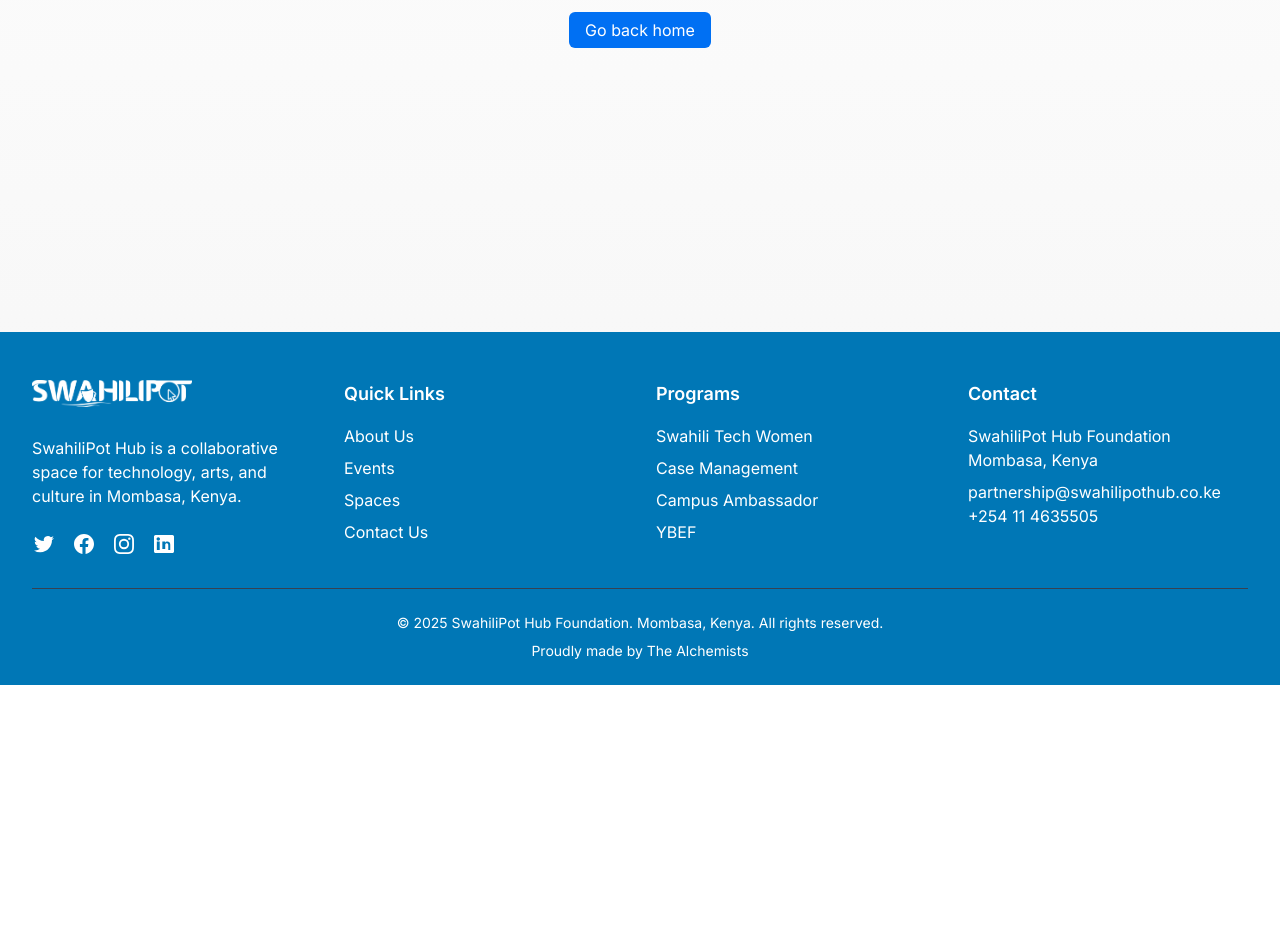
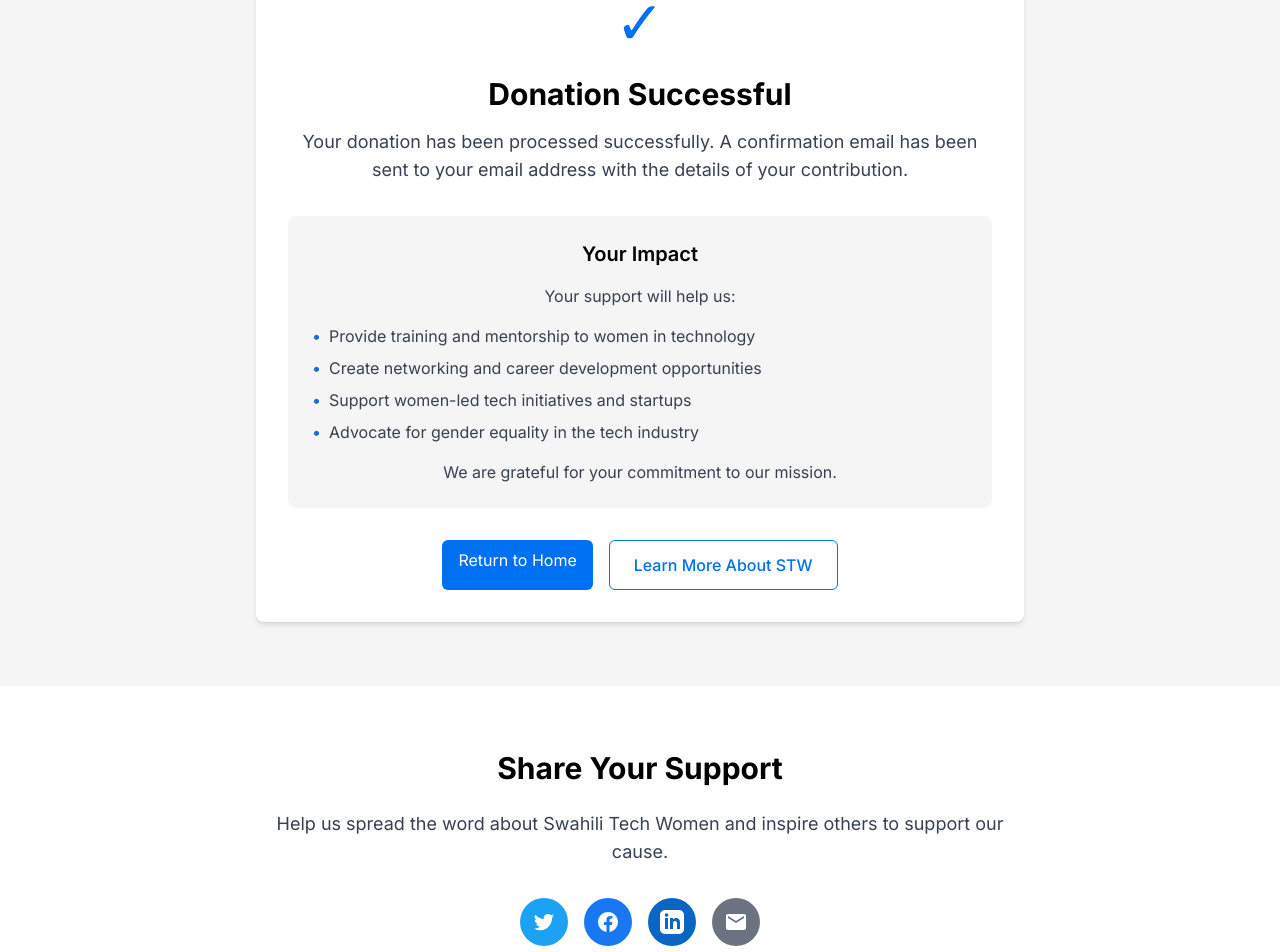
Before and after one commit to MosesKerempe/swahilipot-cloned, a Next.js app: page /stwdonate/success in a window 1280 px wide. Before the commit this address had no page. Shown: the part 540-1492 px from the top of the page. Before the commit the page ends 1225 px from the top, so only its background shows below. Built offline with nearby package versions, Linux system fonts and the light colour scheme.

Commit message:
add donations directory files

```diff
--- /dev/null
+++ b/src/pages/stwdonate/membership.tsx
@@ -0,0 +1,23 @@
+import React from 'react';
+import MembershipHero from '@/components/stw/MembershipHero';
+import MemberShipForm from '@/components/stw/MembershipForm';
+import STWExplanation from '@/components/stw/STWExplanation';
+
+export default function MembershipPage() {
+  return (
+    <>
+      <MembershipHero />
+      <STWExplanation />
+      <MemberShipForm />
+    </>
+  );
+}
+
+export async function getStaticProps() {
+  return {
+    props: {
+      title: "Join Swahili Tech Women - SwahiliPot Hub",
+      description: "Become part of a supportive community of women in technology. Together, we learn, grow, and create opportunities."
+    }
+  };
+}
--- /dev/null
+++ b/src/pages/stwdonate/success.tsx
@@ -0,0 +1,118 @@
+import React from 'react';
+import Link from 'next/link';
+
+export default function SuccessPage() {
+  return (
+    <>
+      <section className="bg-gradient-to-r from-primary to-secondary text-white py-20">
+        <div className="container-custom mx-auto">
+          <div className="max-w-3xl">
+            <h1 className="text-4xl md:text-6xl font-bold mb-6">
+              Thank You for Your Support!
+            </h1>
+            <p className="text-xl mb-8">
+              Your contribution will help empower women in technology across East Africa.
+            </p>
+          </div>
+        </div>
+      </section>
+
+      <section className="py-16 bg-light dark:bg-gray-800">
+        <div className="container-custom mx-auto">
+          <div className="max-w-3xl mx-auto">
+            <div className="bg-white dark:bg-gray-700 p-8 rounded-lg shadow-md text-center">
+              <div className="text-6xl text-primary mb-6">✓</div>
+              <h2 className="text-3xl font-bold mb-4">Donation Successful</h2>
+              <p className="text-lg text-gray-700 dark:text-gray-300 mb-8">
+                Your donation has been processed successfully. A confirmation email has been sent to your email address with the details of your contribution.
+              </p>
+
+              <div className="bg-light dark:bg-gray-800 p-6 rounded-lg mb-8">
+                <h3 className="text-xl font-semibold mb-4">Your Impact</h3>
+                <p className="text-gray-700 dark:text-gray-300 mb-4">
+                  Your support will help us:
+                </p>
+                <ul className="space-y-2 text-left mb-4">
+                  <li className="flex items-start">
+                    <span className="text-primary mr-2">•</span>
+                    <span className="text-gray-700 dark:text-gray-300">Provide training and mentorship to women in technology</span>
+                  </li>
+                  <li className="flex items-start">
+                    <span className="text-primary mr-2">•</span>
+                    <span className="text-gray-700 dark:text-gray-300">Create networking and career development opportunities</span>
+                  </li>
+                  <li className="flex items-start">
+                    <span className="text-primary mr-2">•</span>
+                    <span className="text-gray-700 dark:text-gray-300">Support women-led tech initiatives and startups</span>
+                  </li>
+                  <li className="flex items-start">
+                    <span className="text-primary mr-2">•</span>
+                    <span className="text-gray-700 dark:text-gray-300">Advocate for gender equality in the tech industry</span>
+                  </li>
+                </ul>
+                <p className="text-gray-700 dark:text-gray-300">
+                  We are grateful for your commitment to our mission.
+                </p>
+              </div>
+
+              <div className="flex flex-wrap justify-center gap-4">
+                <Link href="/" className="btn">
+                  Return to Home
+                </Link>
+                <Link href="/programs/swahili-tech-women" className="bg-transparent border border-primary text-primary px-6 py-3 rounded-md font-medium hover:bg-primary hover:text-white transition-colors">
+                  Learn More About STW
+                </Link>
+              </div>
+            </div>
+          </div>
+        </div>
+      </section>
+
+      <section className="py-16 bg-white dark:bg-gray-900">
+        <div className="container-custom mx-auto">
+          <div className="max-w-3xl mx-auto text-center">
+            <h2 className="text-3xl font-bold mb-6">Share Your Support</h2>
+            <p className="text-lg text-gray-700 dark:text-gray-300 mb-8">
+              Help us spread the word about Swahili Tech Women and inspire others to support our cause.
+            </p>
+
+            <div className="flex justify-center space-x-4">
+              <a href="https://twitter.com/intent/tweet?text=I%20just%20supported%20Swahili%20Tech%20Women%20to%20help%20bridge%20the%20gender%20gap%20in%20technology.%20Join%20me!%20https://swahilipothub.co.ke/stwdonate/support-stw" target="_blank" rel="noopener noreferrer" className="bg-[#1DA1F2] text-white p-3 rounded-full hover:bg-opacity-90 transition-colors">
+                <svg className="h-6 w-6" fill="currentColor" viewBox="0 0 24 24">
+                  <path d="M8.29 20.251c7.547 0 11.675-6.253 11.675-11.675 0-.178 0-.355-.012-.53A8.348 8.348 0 0022 5.92a8.19 8.19 0 01-2.357.646 4.118 4.118 0 001.804-2.27 8.224 8.224 0 01-2.605.996 4.107 4.107 0 00-6.993 3.743 11.65 11.65 0 01-8.457-4.287 4.106 4.106 0 001.27 5.477A4.072 4.072 0 012.8 9.713v.052a4.105 4.105 0 003.292 4.022 4.095 4.095 0 01-1.853.07 4.108 4.108 0 003.834 2.85A8.233 8.233 0 012 18.407a11.616 11.616 0 006.29 1.84"></path>
+                </svg>
+              </a>
+
+              <a href="https://www.facebook.com/sharer/sharer.php?u=https://swahilipothub.co.ke/stwdonate/support-stw" target="_blank" rel="noopener noreferrer" className="bg-[#1877F2] text-white p-3 rounded-full hover:bg-opacity-90 transition-colors">
+                <svg className="h-6 w-6" fill="currentColor" viewBox="0 0 24 24">
+                  <path fillRule="evenodd" d="M22 12c0-5.523-4.477-10-10-10S2 6.477 2 12c0 4.991 3.657 9.128 8.438 9.878v-6.987h-2.54V12h2.54V9.797c0-2.506 1.492-3.89 3.777-3.89 1.094 0 2.238.195 2.238.195v2.46h-1.26c-1.243 0-1.63.771-1.63 1.562V12h2.773l-.443 2.89h-2.33v6.988C18.343 21.128 22 16.991 22 12z" clipRule="evenodd"></path>
+                </svg>
+              </a>
+
+              <a href="https://www.linkedin.com/sharing/share-offsite/?url=https://swahilipothub.co.ke/stwdonate/support-stw" target="_blank" rel="noopener noreferrer" className="bg-[#0A66C2] text-white p-3 rounded-full hover:bg-opacity-90 transition-colors">
+                <svg className="h-6 w-6" fill="currentColor" viewBox="0 0 24 24">
+                  <path d="M19 0h-14c-2.761 0-5 2.239-5 5v14c0 2.761 2.239 5 5 5h14c2.762 0 5-2.239 5-5v-14c0-2.761-2.238-5-5-5zm-11 19h-3v-11h3v11zm-1.5-12.268c-.966 0-1.75-.79-1.75-1.764s.784-1.764 1.75-1.764 1.75.79 1.75 1.764-.783 1.764-1.75 1.764zm13.5 12.268h-3v-5.604c0-3.368-4-3.113-4 0v5.604h-3v-11h3v1.765c1.396-2.586 7-2.777 7 2.476v6.759z"/>
+                </svg>
+              </a>
+
+              <a href="mailto:?subject=Support%20Swahili%20Tech%20Women&body=I%20just%20supported%20Swahili%20Tech%20Women%20to%20help%20bridge%20the%20gender%20gap%20in%20technology.%20Join%20me!%20https://swahilipothub.co.ke/stwdonate/support-stw" className="bg-gray-500 text-white p-3 rounded-full hover:bg-opacity-90 transition-colors">
+                <svg className="h-6 w-6" fill="currentColor" viewBox="0 0 24 24">
+                  <path d="M20 4H4c-1.1 0-1.99.9-1.99 2L2 18c0 1.1.9 2 2 2h16c1.1 0 2-.9 2-2V6c0-1.1-.9-2-2-2zm0 4l-8 5-8-5V6l8 5 8-5v2z"/>
+                </svg>
+              </a>
+            </div>
+          </div>
+        </div>
+      </section>
+    </>
+  );
+}
+
+export async function getStaticProps() {
+  return {
+    props: {
+      title: "Donation Successful - SwahiliPot Hub",
+      description: "Thank you for your support of Swahili Tech Women. Your contribution will help empower women in technology across East Africa."
+    }
+  };
+}
--- /dev/null
+++ b/src/pages/stwdonate/support-stw.tsx
@@ -0,0 +1,25 @@
+import React from 'react';
+import DonateHero from '@/components/stw/DonateHero';
+import DonateForm from '@/components/stw/DonateForm';
+import MentorshipDonation from '@/components/stw/MentorshipDonation';
+import PadDonationsCard from '@/components/stw/padDonationsCard';
+
+export default function SupportSTWPage() {
+  return (
+    <>
+      <DonateHero />
+      <DonateForm />
+      <MentorshipDonation />
+      <PadDonationsCard />
+    </>
+  );
+}
+
+export async function getStaticProps() {
+  return {
+    props: {
+      title: "Support Swahili Tech Women - SwahiliPot Hub",
+      description: "Your contribution helps us empower more women in technology across East Africa. Together, we can bridge the gender gap in tech."
+    }
+  };
+}
```
